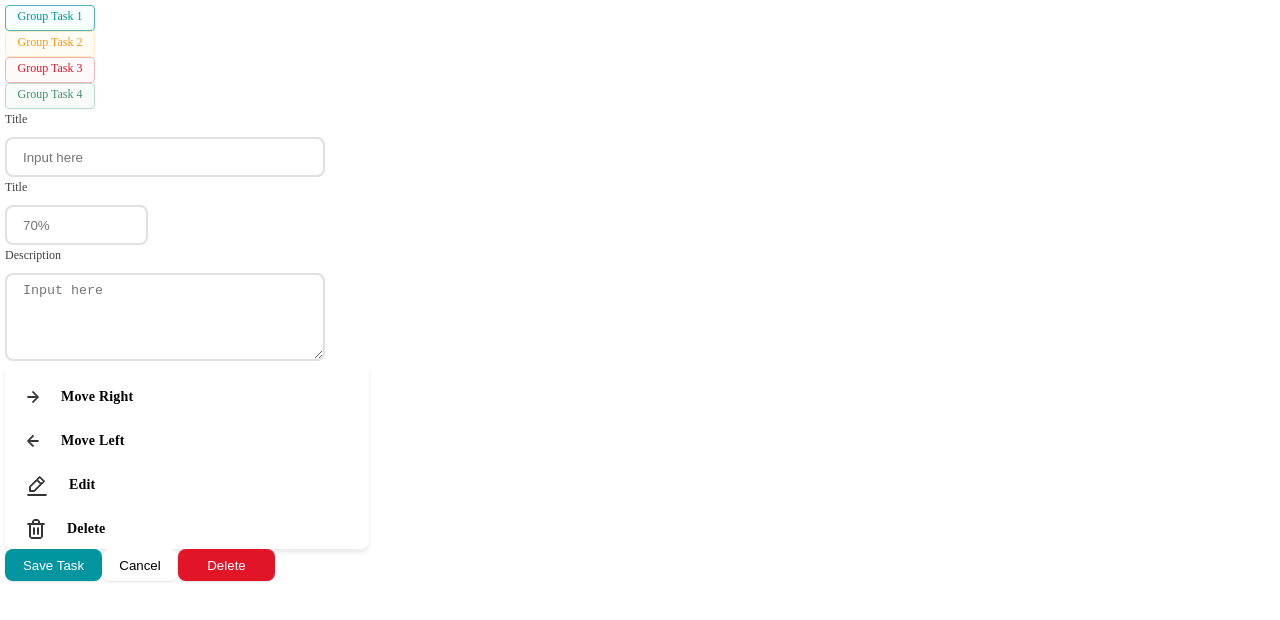
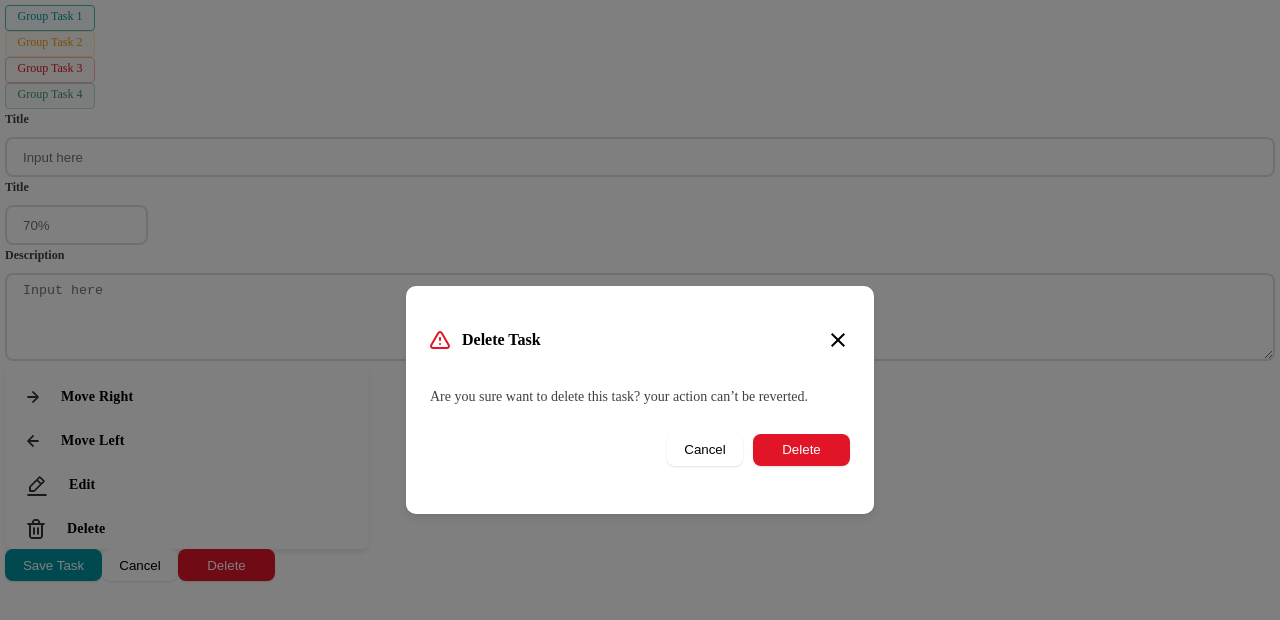
Before and after one commit to Zahirw/kanban-reactjs, a React (Create React App) app: page / in a window 1280 px wide. Shown: the top 620 px of the page. Built offline with nearby package versions, Linux system fonts and the light colour scheme.

Commit message:
create modal component, change scss to module, fix font weight caption textfield

```diff
--- a/package.json
+++ b/package.json
@@ -5,6 +5,7 @@
   "dependencies": {
     "@emotion/react": "^11.10.5",
     "@emotion/styled": "^11.10.5",
+    "@mui/icons-material": "^5.11.0",
     "@mui/material": "^5.11.5",
     "@testing-library/jest-dom": "^5.16.5",
     "@testing-library/react": "^13.4.0",
--- a/src/App.jsx
+++ b/src/App.jsx
@@ -3,6 +3,7 @@ import Textfield from './component/textfield/Textfield';
 import Description from './component/description/Description';
 import DialogMenu from './component/dialogMenu/DialogMenu';
 import Button from './component/button/Button';
+import Modal from './component/modal/Modal';
 
 function App() {
   return (
@@ -45,6 +46,20 @@ function App() {
         type='delete'
         name='Delete'
       />
+      <Modal
+        visible={false}
+        title='Add New Group'
+        type='description'
+      />
+      <Modal
+        visible={false}
+        title='Create Task'
+        type='task'
+      />
+      <Modal
+        visible={true}
+        isDelete={true}
+      />
     </div>
   );
 }
--- a/src/component/description/Description.jsx
+++ b/src/component/description/Description.jsx
@@ -1,11 +1,11 @@
 import React from 'react'
 
-import './description.scss'
+import styles from './description.module.scss'
 
 const Description = (props) => {
   return (
-    <div className='description'>
-      <label className='label_text'>{props.label}</label>
+    <div className={styles.description}>
+      <label className={styles.label_text}>{props.label}</label>
       <textarea placeholder={props.placeholder}/>
     </div>
   )
--- a/src/component/textfield/textfield.scss
+++ b/src/component/description/description.module.scss
@@ -5,24 +5,20 @@
 
 .label_text {
   font-style: normal;
-  font-weight: 400;
+  font-weight: 700;
   font-size: 12px;
   line-height: 20px;
   color: #404040;
   margin-bottom: 8px;
 }
 
-.progress {
-  max-width: 143px;
-}
-input {
-  height: 40px;
-  max-width: 320px;
+textarea {
+  height: 88px;
   box-sizing: border-box;
   border: 2px solid #E0E0E0;
   border-radius: 8px;
   padding: 8px 0 8px 16px;
 }
-input:focus-visible {
+textarea:focus-visible {
   outline: 2px solid #01959F;
 }
--- /dev/null
+++ b/src/component/modal/Modal.jsx
@@ -0,0 +1,86 @@
+import React from 'react'
+import MModal from '@mui/material/Modal'
+import CloseIcon from '@mui/icons-material/Close';
+import Textfield from '../textfield/Textfield';
+import Description from '../description/Description';
+import Button from '../button/Button';
+import { ReactComponent as AlertIcon } from '../../assets/icon/alertIcon.svg'
+
+import styles from './modal.module.scss'
+const Modal = (props) => {
+  return (
+    <MModal
+      open={props.visible}
+      disableAutoFocus={true}
+      style={{display: 'flex', alignItems: 'center', justifyContent:'center'}}
+    >
+      {
+        props.isDelete ?
+        <div className={styles.modal_box} style={{height: '180px'}}>
+          <div style={{display: 'flex', alignItems: 'center', justifyContent:'space-between'}}>
+            <div style={{display: 'flex', alignItems: 'center', justifyContent:'space-between'}}>
+              <AlertIcon
+                style={{marginRight: '12px'}}
+              />
+              <h4>Delete Task</h4>
+            </div>
+            <CloseIcon />
+          </div>
+          <p className={styles.caption_delete}>Are you sure want to delete this task? your action can’t be reverted.</p>
+          <div style={{marginTop: '25px', display: 'flex', alignItems: 'center', justifyContent:'flex-end'}}>
+            <div style={{marginRight: '10px'}}>
+              <Button
+                type='cancel'
+                name='Cancel'
+              />
+            </div>
+            <Button
+              type='delete'
+              name='Delete'
+            />
+          </div>
+        </div>
+        :
+        <div className={styles.modal_box} style={{height: props.type === 'task' ? '311px' : '369px'}}>
+          <div style={{display: 'flex', alignItems: 'center', justifyContent:'space-between'}}>
+            <h4>{props.title}</h4>
+            <CloseIcon />
+          </div>
+          <Textfield
+            label='Task Name'
+            placeholder='Input here'
+          />
+          <div style={{marginTop: '49px'}}>
+            {
+              props.type === 'task' ?
+                <Textfield
+                  label='Task Name'
+                  placeholder='Input here'
+                  type='progress'
+                />
+                :
+                <Description
+                  label='Description'
+                  placeholder='Input here'
+                />
+            }
+          </div>
+          <div style={{marginTop: '25px', display: 'flex', alignItems: 'center', justifyContent:'flex-end'}}>
+            <div style={{marginRight: '10px'}}>
+              <Button
+                type='cancel'
+                name='Cancel'
+              />
+            </div>
+            <Button
+              type='submit'
+              name='Save Task'
+            />
+          </div>
+        </div>
+      }
+    </MModal>
+  )
+}
+
+export default Modal
--- /dev/null
+++ b/src/component/modal/modal.module.scss
@@ -0,0 +1,20 @@
+.modal_box {
+  width: 420px;
+  box-shadow: 0px 4px 8px rgba(0, 0, 0, 0.1);
+  border-radius: 10px;
+  background-color: #fff;
+  padding: 24px;
+}
+
+.progress_m {
+  margin-top: 49px;
+}
+
+.caption_delete {
+
+font-style: normal;
+font-weight: 400;
+font-size: 14px;
+line-height: 24px;
+color: #404040;
+}
--- a/src/component/textfield/Textfield.jsx
+++ b/src/component/textfield/Textfield.jsx
@@ -1,12 +1,12 @@
 import React from 'react'
 
-import './textfield.scss'
+import styles from './textfield.module.scss'
 
 const Textfield = (props) => {
   return (
-    <div className='textfield'>
-      <label className='label_text'>{props.label}</label>
-      <input className={props.type ? 'progress' : ''} type="text" placeholder={props.placeholder}/>
+    <div className={styles.textfield}>
+      <label className={styles.label_text}>{props.label}</label>
+      <input className={props.type ? styles.progress : ''} type="text" placeholder={props.placeholder}/>
     </div>
   )
 }
--- a/src/component/description/description.scss
+++ b/src/component/textfield/textfield.module.scss
@@ -5,21 +5,23 @@
 
 .label_text {
   font-style: normal;
-  font-weight: 400;
+  font-weight: 700;
   font-size: 12px;
   line-height: 20px;
   color: #404040;
   margin-bottom: 8px;
 }
 
-textarea {
-  height: 88px;
-  max-width: 320px;
+.progress {
+  max-width: 143px;
+}
+input {
+  height: 40px;
   box-sizing: border-box;
   border: 2px solid #E0E0E0;
   border-radius: 8px;
   padding: 8px 0 8px 16px;
 }
-textarea:focus-visible {
+input:focus-visible {
   outline: 2px solid #01959F;
 }
```
Also changed, not shown: src/assets/icon/alertIcon.svg (added), 1 other file (tests, documents, lock files or other folders).
